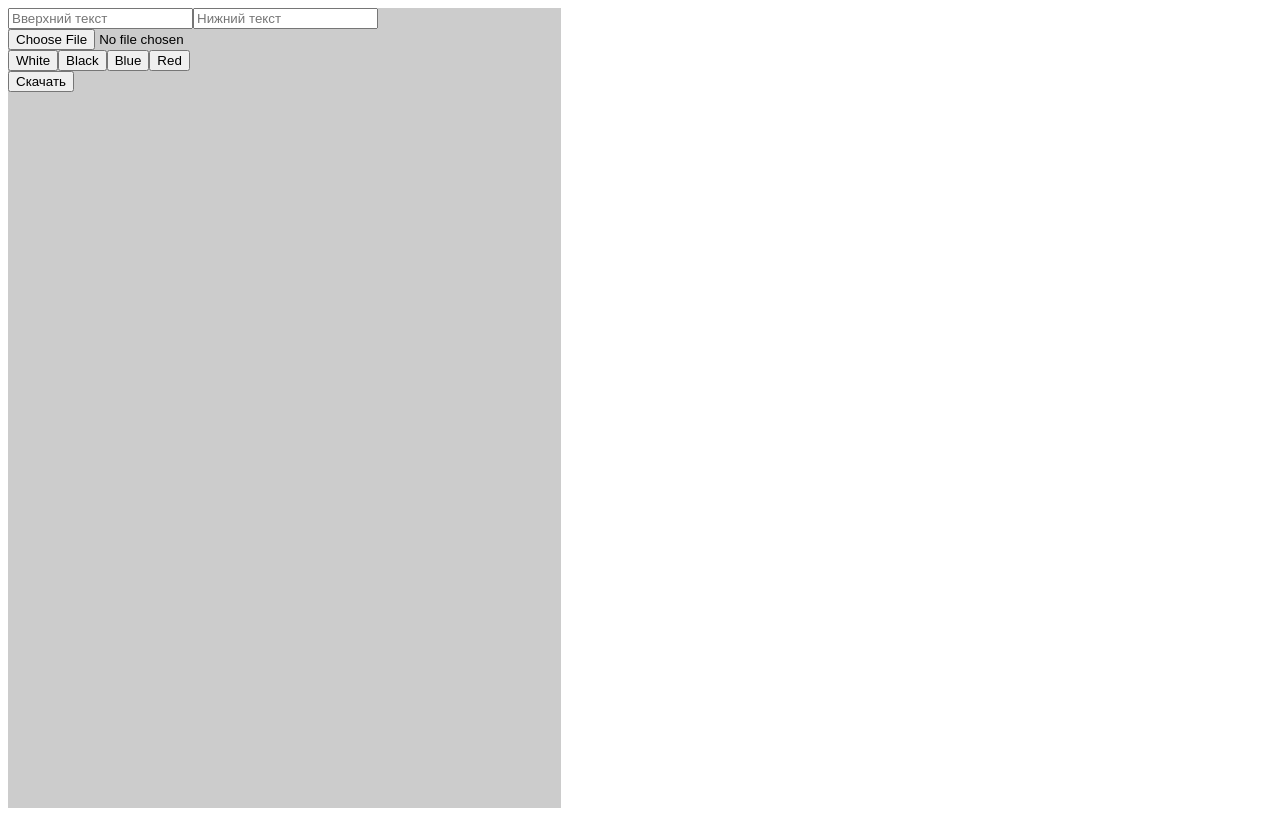
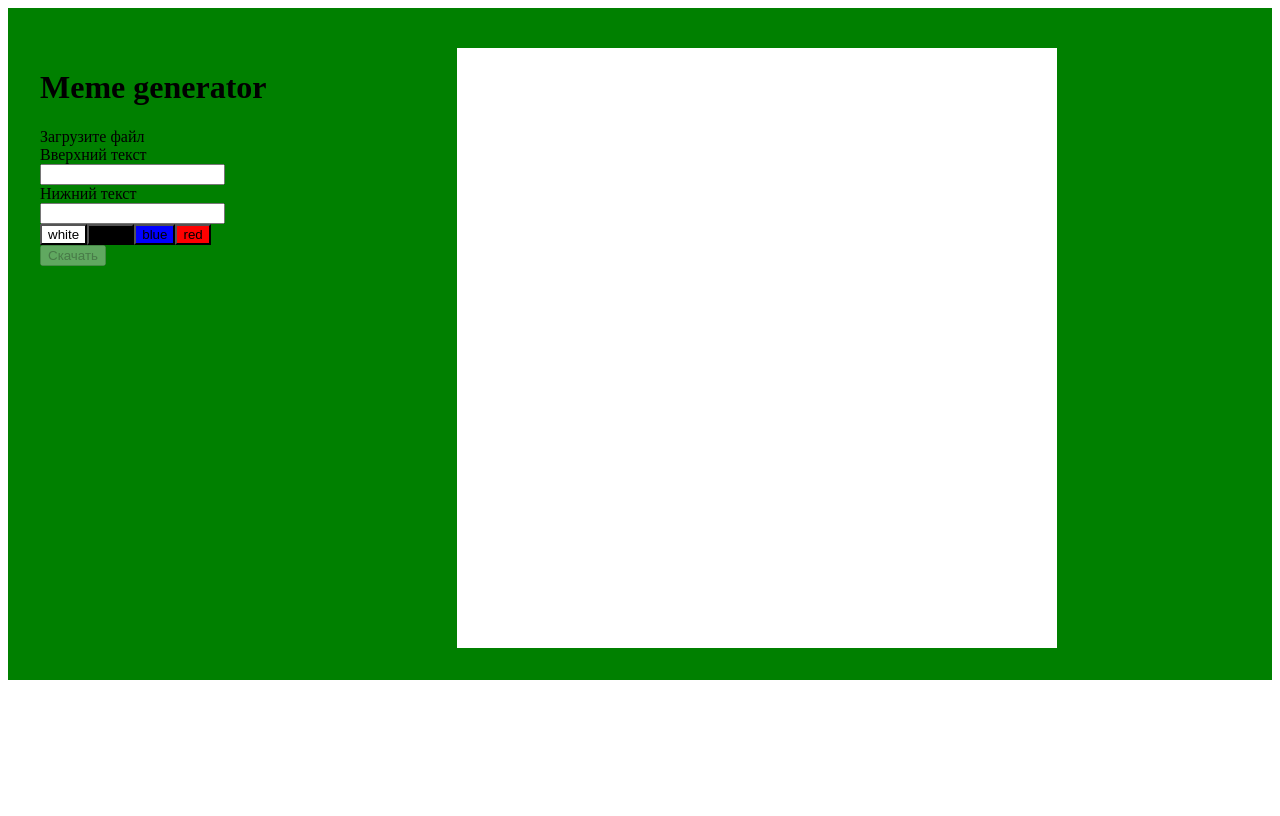
Before and after one commit to blackpiest/meme-generator, a React (Vite) app: page / in a window 1280 px wide. Built offline with nearby package versions, Linux system fonts and the light colour scheme; the HTML template or start-up script is replaced by a standard one.

Commit message:
Интерфейс разбит на компоненты.

```diff
--- a/src/App.module.css
+++ b/src/App.module.css
@@ -1,11 +1,40 @@
 .canvas {
-  width: 100dvh;
-  height: 100dvh;
+  width: 90dvw;
+  height: 90dvw;
+  max-width: 600px;
+  max-height: 600px;
 }
 
 .main {
   display: flex;
+  flex-flow: column;
   width: 100%;
   height: 100%;
   background-color: #ccc;
+  padding-top: 24px;
+  max-width: 1200px;
+  margin: auto;
+
+  @media screen and (min-width: 576px) {
+    background: red;
+    padding-top: 32px;
+  }
+
+  @media screen and (min-width: 900px) {
+    background: green;
+    padding: 32px;
+    flex-flow: row nowrap;
+    padding-top: 40px;
+  }
 }
+
+.sidePanelContainer {
+
+}
+
+.canvasContainer {
+  width: 100%;
+  height: 100%;
+  display: flex;
+  justify-content: center;
+}
--- a/src/App.tsx
+++ b/src/App.tsx
@@ -19,6 +19,8 @@ function App() {
 
   return (
     <main className={styles.main}>
+      <div className={styles.sidePanelContainer}>
+        <h1 className={styles.headline}>Meme generator</h1>
         <SidePanel
           color={color}
           file={file}
@@ -30,6 +32,9 @@ function App() {
           setUpperInputValue={setUpperInputValue}
           upperInputValue={upperInputValue}
         />
+      </div>
+
+      <div className={styles.canvasContainer}>
         <MemeGenerator
           className={styles.canvas}
           imageFile={file}
@@ -38,6 +43,8 @@ function App() {
           color={color}
           setDataURL={setDataURL}
         />
+      </div>
+
     </main>
   );
 }
--- /dev/null
+++ b/src/components/button/Button.tsx
@@ -0,0 +1,19 @@
+import classNames from 'classnames';
+import styles from './button.module.css';
+
+interface Props {
+  className?: string;
+  children: React.ReactNode;
+  icon?: React.ReactNode;
+  disabled?: boolean;
+  onClick?: (e: React.MouseEvent<HTMLButtonElement>) => void;
+}
+
+export default function Button({children, className, disabled, icon, onClick}: Props) {
+  return (
+    <button disabled={disabled} onClick={onClick} className={classNames(styles.btn, className)}>
+      {children}
+      {Boolean(icon) && <span className={styles.iconContainer}>{icon}</span>}
+    </button>
+  );
+}
--- /dev/null
+++ b/src/components/colorPallete/ColorPallete.tsx
@@ -0,0 +1,19 @@
+import classNames from 'classnames';
+import styles from './colorPallete.module.css';
+
+interface Props {
+  className?: string;
+  value: string;
+  onChange?: (value: string) => void;
+  colors: string[];
+}
+
+export default function ColorPallete({colors, value, className, onChange}: Props) {
+  return (
+    <div className={classNames(styles.container, className)}>
+      {colors.map(item => (
+        <button onClick={() => onChange?.(item)} key={item} className={classNames(styles.btn, value === item && styles.selected)} style={{backgroundColor: item}}>{item}</button>
+      ))}
+    </div>
+  );
+}
--- /dev/null
+++ b/src/components/fileInput/FileInput.tsx
@@ -0,0 +1,22 @@
+import { useId } from 'react';
+import styles from './fileInput.module.css';
+import classNames from 'classnames';
+
+interface Props {
+  className?: string;
+  value: File | null;
+  onChange?: (file: File | null) => void;
+}
+
+export default function FileInput({value, className, onChange}: Props) {
+  const id = useId();
+  return (
+    <div className={styles.container}>
+      <input className={styles.nativeInput} id={id} type='file' onChange={e => onChange?.(e.target.files?.[0] || null)} />
+      <label className={classNames(styles.customInput, className)} htmlFor={id}>
+        {!value && <span>Загрузите файл</span>}
+        {value && <span>{`Файл "${value.name}" загружен.`}</span>}
+      </label>
+    </div>
+  );
+}
--- /dev/null
+++ b/src/components/fileInput/fileInput.module.css
@@ -0,0 +1,9 @@
+.container {
+  position: relative;
+}
+
+.nativeInput {
+  position: absolute;
+  z-index: -1;
+  opacity: 0;
+}
--- /dev/null
+++ b/src/components/input/Input.tsx
@@ -0,0 +1,22 @@
+import classNames from 'classnames';
+import styles from './input.module.css';
+import { useId } from 'react';
+
+interface Props {
+  className?: string;
+  value: string;
+  onChange?: (value: string) => void;
+  label?: string;
+  maxLength?: number;
+  placeholder?: string;
+}
+
+export default function Input({label,value, className, onChange, placeholder, maxLength}: Props) {
+  const id = useId();
+  return (
+    <div className={styles.container}>
+      {Boolean(label) && <label className={styles.label} htmlFor={id}>{label}</label>}
+      <input maxLength={maxLength} placeholder={placeholder} id={id} type='text' value={value} onChange={(e) => onChange?.(e.target.value)} className={classNames(styles.input, className)} />
+    </div>
+  );
+}
--- a/src/components/sidePanel/SidePanel.tsx
+++ b/src/components/sidePanel/SidePanel.tsx
@@ -1,3 +1,7 @@
+import Button from '../button/Button';
+import ColorPallete from '../colorPallete/ColorPallete';
+import FileInput from '../fileInput/FileInput';
+import Input from '../input/Input';
 import styles from './sidePanel.module.css';
 
 interface Props {
@@ -15,28 +19,33 @@ interface Props {
 export default function SidePanel({
   color, file, lowerInputValue, onDownload, setColor, setFile, setLowerInputValue, setUpperInputValue, upperInputValue
 }: Props) {
+  const isCanvasEmpty = !file && !lowerInputValue && !upperInputValue;
   return (
     <aside className={styles.panel}>
-      <input
-        placeholder='Вверхний текст'
+      <FileInput
+        value={file}
+        onChange={setFile}
+        className={styles.fileInput}
+      />
+      <Input
         value={upperInputValue}
         maxLength={50}
-        onChange={(e) => setUpperInputValue(e.target.value)}
+        onChange={setUpperInputValue}
+        label='Вверхний текст'
       />
-      <input
-        placeholder='Нижний текст'
+      <Input
+        label='Нижний текст'
         value={lowerInputValue}
-        onChange={(e) => setLowerInputValue(e.target.value)}
+        onChange={setLowerInputValue}
         maxLength={40}
       />
-      <input type='file' onChange={(e) => setFile(e.target.files?.[0] || null)} />
-      <div className={styles.colors}>
-        <button onClick={() => setColor('white')} className={styles.color}>White</button>
-        <button onClick={() => setColor('black')} className={styles.color}>Black</button>
-        <button onClick={() => setColor('blue')} className={styles.color}>Blue</button>
-        <button onClick={() => setColor('red')} className={styles.color}>Red</button>
-      </div>
-      <button onClick={onDownload}>Скачать</button>
+      <ColorPallete
+        colors={['white', 'black', 'blue', 'red']}
+        value={color}
+        onChange={setColor}
+        className={styles.colors}
+      />
+      <Button disabled={isCanvasEmpty} onClick={onDownload}>Скачать</Button>
     </aside>
   );
 }
--- a/src/main.css
+++ b/src/main.css
@@ -1,4 +1,4 @@
-html, body {
+* {
   margin: 0;
   padding: 0;
 }
@@ -9,3 +9,8 @@ body {
   height: 100dvh;
   overflow: hidden;
 }
+
+#root {
+  width: 100%;
+  height: 100%;
+}
```
Also changed, not shown: src/components/button/button.module.css (added), src/components/colorPallete/colorPallete.module.css (added), src/components/input/input.module.css (added). Lines whose indentation alone changed are shown as unchanged.
